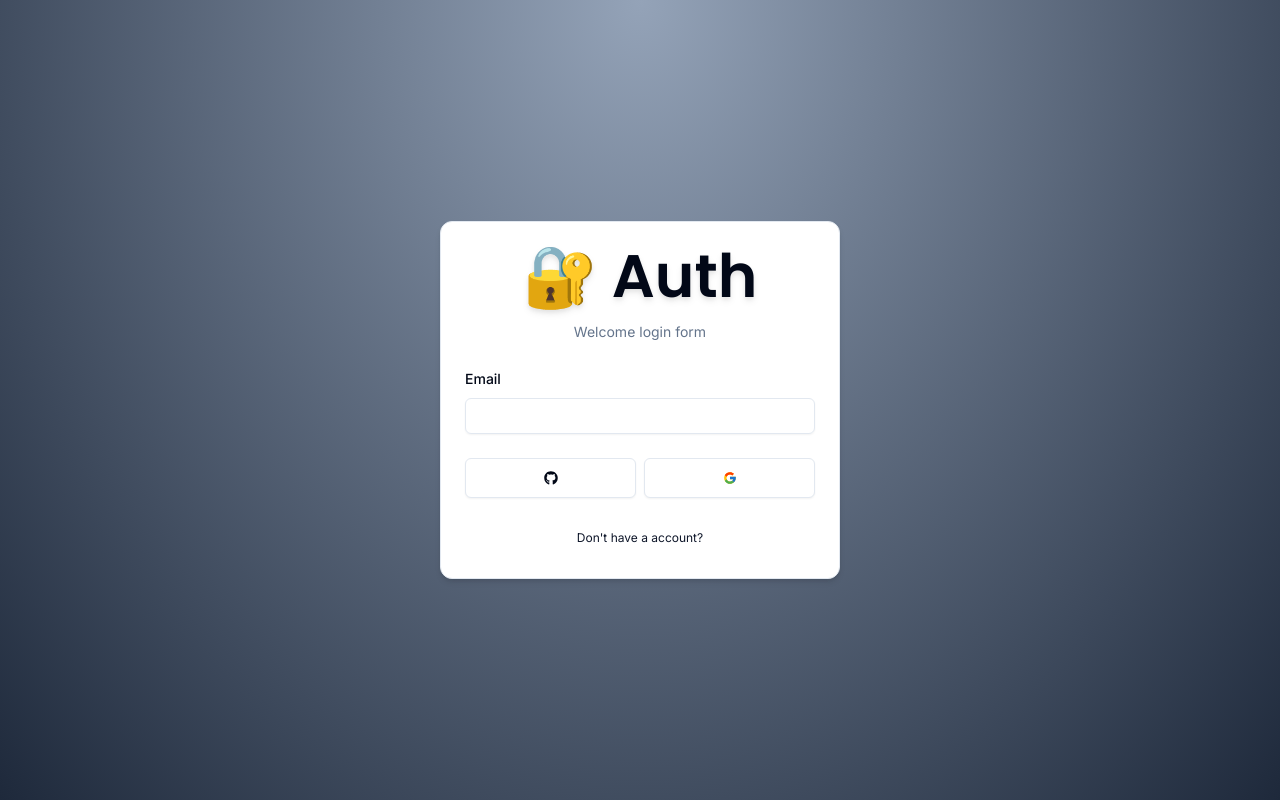
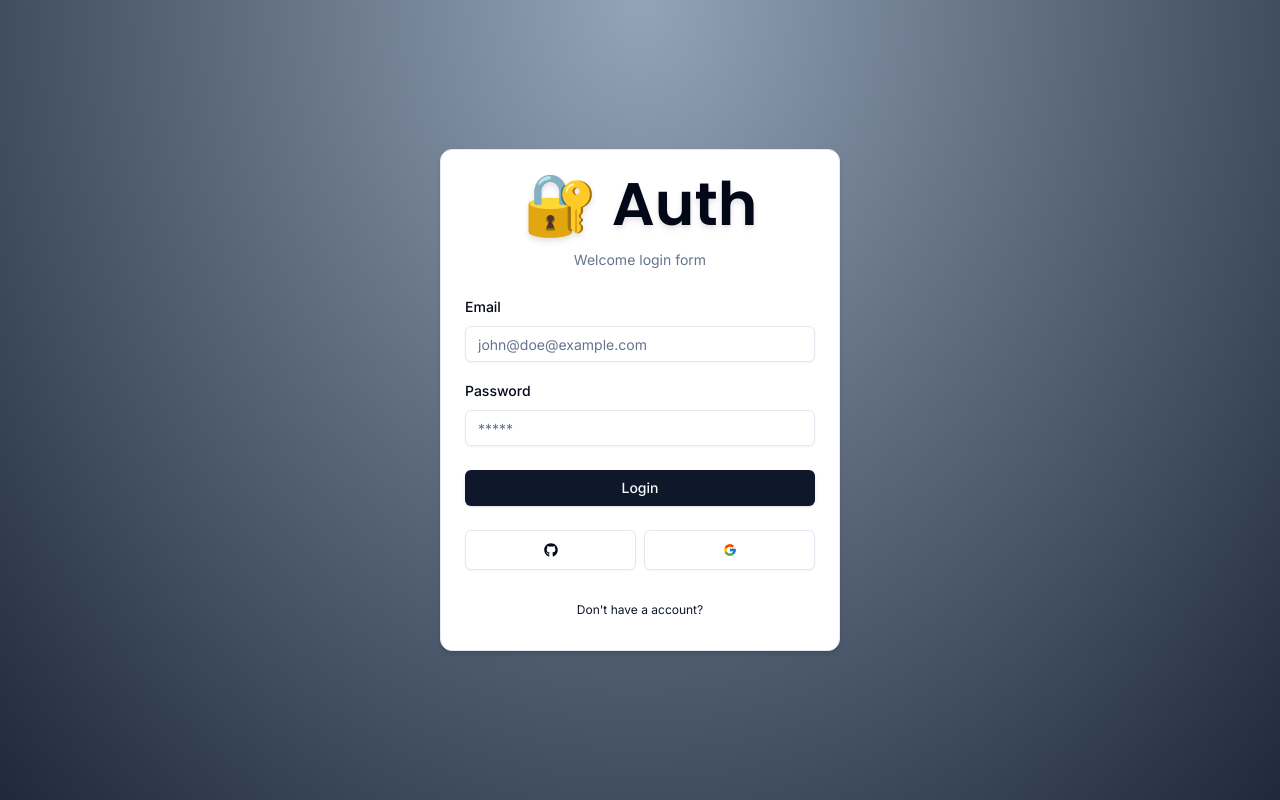
Before and after one commit to RenatoNunes22/auth-master, a Next.js app: page /login in a window 1280 px wide. Built offline with nearby package versions, Linux system fonts and the light colour scheme.

Commit message:
chore: finishing login screen

```diff
--- /dev/null
+++ b/actions/login.ts
@@ -0,0 +1,12 @@
+"use server";
+import * as z from "zod";
+import { LoginSchema } from "@/schemas/index";
+
+export const login = async (data: z.infer<typeof LoginSchema>) => {
+  const validatedFields = LoginSchema.safeParse(data);
+  if (!validatedFields.success) {
+    return { error: "Invalid fields!" };
+  }
+
+  return { success: "Email sent!" };
+};
--- a/components/auth/login-form.tsx
+++ b/components/auth/login-form.tsx
@@ -1,11 +1,15 @@
 "use client";
 
 import * as z from "zod";
+import { useTransition, useState } from "react";
 import { useForm } from "react-hook-form";
 import { zodResolver } from "@hookform/resolvers/zod";
 import { LoginSchema } from "@/schemas";
 import { Input } from "@/components/ui/input";
+import { FormError } from "@/components/form-error";
+import { FormSuccess } from "@/components/form-success";
 import CardWrapper from "./card-wrapper";
+import { login } from "@/actions/login";
 import {
   Form,
   FormField,
@@ -14,7 +18,12 @@ import {
   FormItem,
   FormMessage,
 } from "@/components/ui/form";
+import { Button } from "../ui/button";
+
 const LoginForm = () => {
+  const [error, setError] = useState<string | undefined>("");
+  const [success, setSuccess] = useState<string | undefined>("");
+  const [isPending, startTransition] = useTransition();
   const form = useForm<z.infer<typeof LoginSchema>>({
     resolver: zodResolver(LoginSchema),
     defaultValues: {
@@ -22,6 +31,19 @@ const LoginForm = () => {
       password: "",
     },
   });
+
+  const onSubmit = async (data: z.infer<typeof LoginSchema>) => {
+    setError("");
+    setSuccess("");
+
+    startTransition(async () => {
+      await login(data).then((res) => {
+        setError(res.error);
+        setSuccess(res.success);
+      });
+    });
+  };
+
   return (
     <CardWrapper
       backButtonHref="./register"
@@ -30,7 +52,7 @@ const LoginForm = () => {
       headerlabel="Welcome login form"
     >
       <Form {...form}>
-        <form onSubmit={form.handleSubmit(() => {})} className="space-y-6">
+        <form onSubmit={form.handleSubmit(onSubmit)} className="space-y-6">
           <div className="space-y-4">
             <FormField
               control={form.control}
@@ -39,12 +61,41 @@ const LoginForm = () => {
                 <FormItem>
                   <FormLabel>Email</FormLabel>
                   <FormControl>
-                    <Input {...field} type="email" />
+                    <Input
+                      {...field}
+                      disabled={isPending}
+                      placeholder="john@doe@example.com"
+                      type="email"
+                    />
                   </FormControl>
+                  <FormMessage />
+                </FormItem>
+              )}
+            />
+            <FormField
+              control={form.control}
+              name="password"
+              render={({ field }) => (
+                <FormItem>
+                  <FormLabel>Password</FormLabel>
+                  <FormControl>
+                    <Input
+                      {...field}
+                      disabled={isPending}
+                      placeholder="*****"
+                      type="password"
+                    />
+                  </FormControl>
+                  <FormMessage />
                 </FormItem>
               )}
             />
           </div>
+          <FormError message={error} />
+          <FormSuccess message={success} />
+          <Button disabled={isPending} type="submit" className="w-full">
+            Login
+          </Button>
         </form>
       </Form>
     </CardWrapper>
--- /dev/null
+++ b/components/form-error.tsx
@@ -0,0 +1,15 @@
+import { ExclamationTriangleIcon } from "@radix-ui/react-icons";
+
+interface FormErrorProps {
+  message?: string;
+}
+
+export const FormError = ({ message }: FormErrorProps) => {
+  if (!message) return null;
+  return (
+    <div className="flex items-center gap-x-2 bg-destructive/15 p-3 text-sm rounded-md text-destructive">
+      <ExclamationTriangleIcon className="w-4 h-4" />
+      <p>{message}</p>
+    </div>
+  );
+};
--- /dev/null
+++ b/components/form-success.tsx
@@ -0,0 +1,15 @@
+import { CheckCircledIcon } from "@radix-ui/react-icons";
+
+interface FormSuccessProps {
+  message?: string;
+}
+
+export const FormSuccess = ({ message }: FormSuccessProps) => {
+  if (!message) return null;
+  return (
+    <div className="flex items-center gap-x-2 bg-emerald-500/15 p-3 text-sm rounded-md text-emerald-500">
+      <CheckCircledIcon className="w-4 h-4" />
+      <p>{message}</p>
+    </div>
+  );
+};
--- a/schemas/index.ts
+++ b/schemas/index.ts
@@ -1,6 +1,6 @@
 import * as z from "zod";
 
 export const LoginSchema = z.object({
-  email: z.string().email(),
+  email: z.string().email({ message: "Invalid email" }),
   password: z.string().min(6),
 });
```
